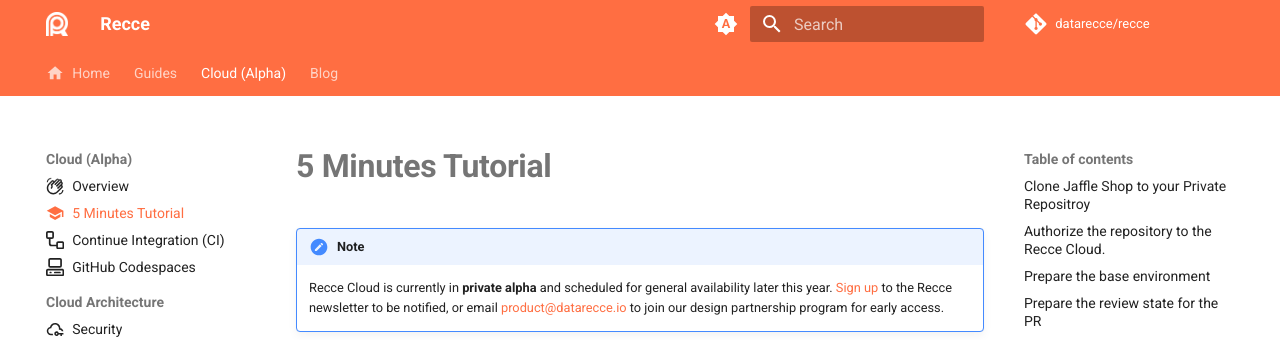
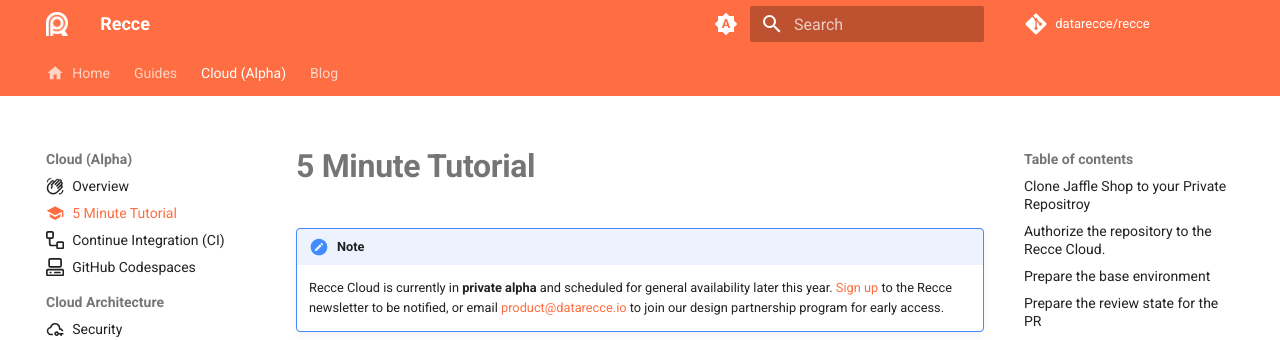
Before and after one commit to DataRecce/recce-documentation, an MkDocs documentation site: the page built from docs/docs/recce-cloud/getting-started-recce-cloud.md, in a window 1280 px wide and 900 px high. Shown: the top 340 px of the window. Built offline with MkDocs 1.6.1 and Material for MkDocs 9.7.7, drawn with Linux system fonts in a browser that asks for light colours; comment, search, counter and statistics services are not loaded.

Commit message:
fixed dead links

```diff
--- a/docs/docs/get-started-jaffle-shop.md
+++ b/docs/docs/get-started-jaffle-shop.md
@@ -1,5 +1,5 @@
 ---
-title: 5 Minutes Tutorial
+title: 5 Minute Tutorial
 icon: material/school
 ---
 
--- a/docs/docs/recce-cloud/getting-started-recce-cloud.md
+++ b/docs/docs/recce-cloud/getting-started-recce-cloud.md
@@ -1,11 +1,11 @@
 ---
-title: 5 Minutes Tutorial
+title: 5 Minute Tutorial
 icon: material/school
 ---
 
 !!! Note
 
-    Recce Cloud is currently in **private alpha** and scheduled for general availability later this year.  [Sign up](../../index.md#signup) to the Recce newsletter to be notified, or email [product@datarecce.io](mailto:product@datarecce.io) to join our design partnership program for early access.
+    Recce Cloud is currently in **private alpha** and scheduled for general availability later this year.  [Sign up](../../cloud.md#signup) to the Recce newsletter to be notified, or email [product@datarecce.io](mailto:product@datarecce.io) to join our design partnership program for early access.
 
 **Jaffle Shop** is an example project officially provided by dbt-labs. This document uses [jaffle_shop_duckdb](https://github.com/dbt-labs/jaffle_shop_duckdb) to enable you to start using **recce cloud** from scratch within five minutes.
 
```
Also changed, not shown: docs/blog/posts/2024-03-11_recce-hands-on.md (+1 -1 lines), docs/docs/recce-cloud/index.md (+1 -1 lines), docs/docs/recce-cloud/setup-gh-actions.md (+1 -1 lines), docs/docs/recce-cloud/setup-gh-codespaces.md (+1 -1 lines).
